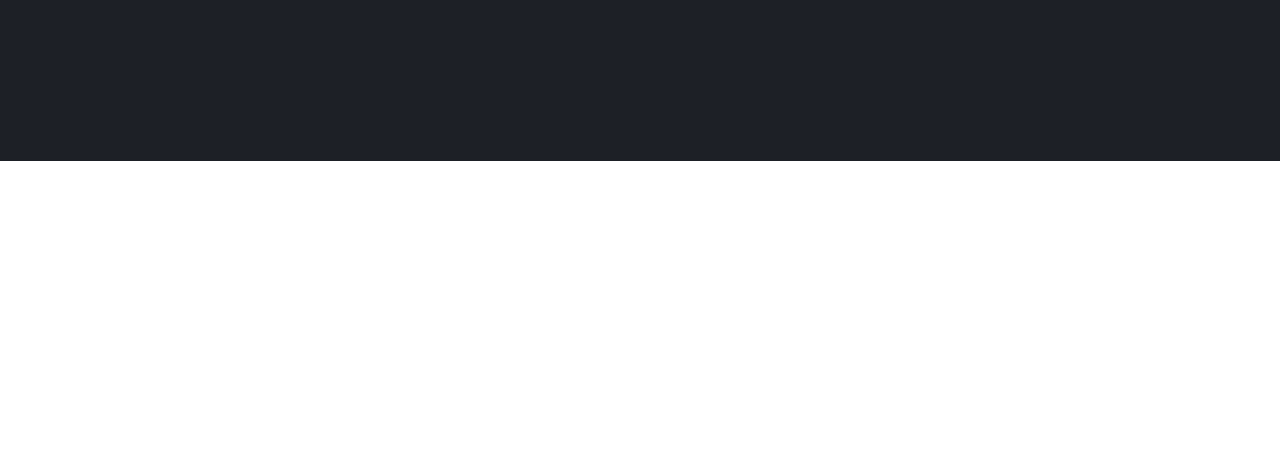
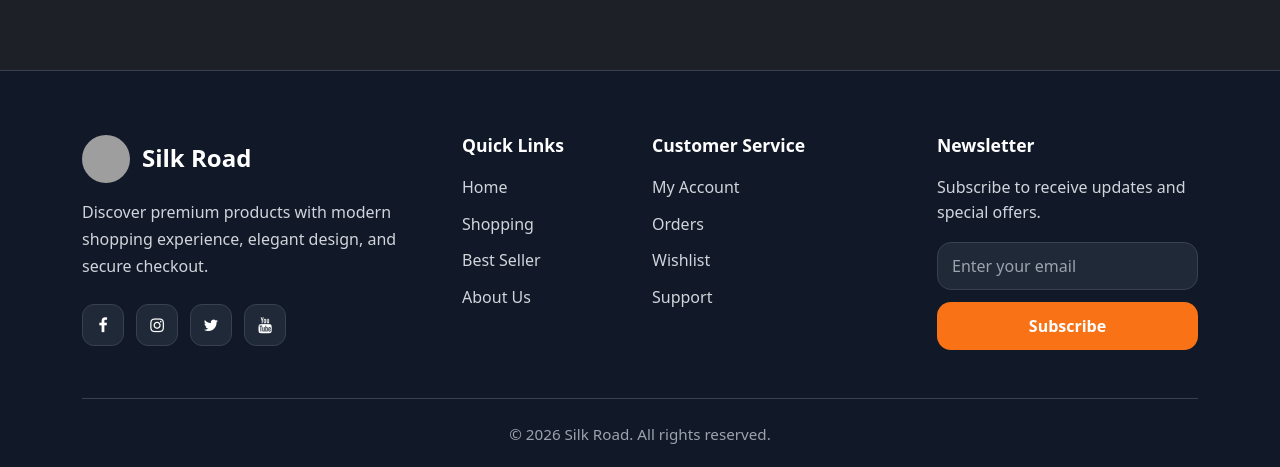
Before and after one commit to fares2718/Silk-Road-Ecom, an Angular app in the folder client/: page / in a window 1280 px wide. Shown: the part 639-1106 px from the top of the page. Before the commit the page ends 800 px from the top, so only its background shows below. Built offline with nearby package versions, Linux system fonts and the light colour scheme; no server answers; grey boxes are pictures that could not be loaded.

Commit message:
feat(footer): add footer component with branding, quick links, customer service, and newsletter subscription

```diff
--- a/client/src/app/app.component.html
+++ b/client/src/app/app.component.html
@@ -1,3 +1,5 @@
 <app-nav-bar />
 
 <app-shop/>
+
+<app-footer/>
--- a/client/src/app/app.component.ts
+++ b/client/src/app/app.component.ts
@@ -1,13 +1,14 @@
 import { Component } from '@angular/core';
 import { NavBarComponent } from './components/core/nav-bar/nav-bar.component';
 import { ShopComponent } from "./components/shop/shop.component";
+import { FooterComponent } from './components/core/footer/footer.component';
 
 @Component({
   selector: 'app-root',
   standalone: true,
   templateUrl: './app.component.html',
   styleUrl: './app.component.scss',
-  imports: [NavBarComponent, ShopComponent]
+  imports: [NavBarComponent, ShopComponent,FooterComponent]
 })
 export class AppComponent {
   title = 'client';
--- a/client/src/app/components/core/footer/footer.component.html
+++ b/client/src/app/components/core/footer/footer.component.html
@@ -1 +1,152 @@
-<p>footer works!</p>
+<footer class="footer">
+
+  <div class="container">
+
+    <div class="row g-4">
+
+      <!-- BRAND -->
+      <div class="col-lg-4">
+
+        <div class="footer-brand">
+
+          <div class="brand-logo">
+
+            <img
+              src="/assets/logo.ico"
+              alt="Silk Road Logo"
+            />
+
+            <h3>
+              Silk Road
+            </h3>
+
+          </div>
+
+          <p class="footer-description">
+            Discover premium products with modern shopping
+            experience, elegant design, and secure checkout.
+          </p>
+
+          <!-- SOCIAL -->
+          <div class="social-links">
+
+            <a href="#">
+              <i class="fa fa-facebook"></i>
+            </a>
+
+            <a href="#">
+              <i class="fa fa-instagram"></i>
+            </a>
+
+            <a href="#">
+              <i class="fa fa-twitter"></i>
+            </a>
+
+            <a href="#">
+              <i class="fa fa-youtube"></i>
+            </a>
+
+          </div>
+
+        </div>
+
+      </div>
+
+      <!-- QUICK LINKS -->
+      <div class="col-6 col-lg-2">
+
+        <h5 class="footer-title">
+          Quick Links
+        </h5>
+
+        <ul class="footer-links">
+
+          <li>
+            <a href="#">Home</a>
+          </li>
+
+          <li>
+            <a href="#">Shopping</a>
+          </li>
+
+          <li>
+            <a href="#">Best Seller</a>
+          </li>
+
+          <li>
+            <a href="#">About Us</a>
+          </li>
+
+        </ul>
+
+      </div>
+
+      <!-- CUSTOMER -->
+      <div class="col-6 col-lg-3">
+
+        <h5 class="footer-title">
+          Customer Service
+        </h5>
+
+        <ul class="footer-links">
+
+          <li>
+            <a href="#">My Account</a>
+          </li>
+
+          <li>
+            <a href="#">Orders</a>
+          </li>
+
+          <li>
+            <a href="#">Wishlist</a>
+          </li>
+
+          <li>
+            <a href="#">Support</a>
+          </li>
+
+        </ul>
+
+      </div>
+
+      <!-- NEWSLETTER -->
+      <div class="col-lg-3">
+
+        <h5 class="footer-title">
+          Newsletter
+        </h5>
+
+        <p class="newsletter-text">
+          Subscribe to receive updates and special offers.
+        </p>
+
+        <div class="newsletter-form">
+
+          <input
+            type="email"
+            placeholder="Enter your email"
+          />
+
+          <button>
+            Subscribe
+          </button>
+
+        </div>
+
+      </div>
+
+    </div>
+
+    <!-- BOTTOM -->
+    <div class="footer-bottom">
+
+      <p>
+        © 2026 Silk Road. All rights reserved.
+      </p>
+
+    </div>
+
+  </div>
+
+</footer>
--- a/client/src/app/components/core/footer/footer.component.scss
+++ b/client/src/app/components/core/footer/footer.component.scss
@@ -0,0 +1,199 @@
+$footer-bg: #111827;
+$footer-card: #1f2937;
+$footer-border: #374151;
+
+$orange: #f97316;
+$orange-dark: #ea580c;
+
+$text-primary: #ffffff;
+$text-secondary: #d1d5db;
+$text-muted: #9ca3af;
+
+.footer {
+  background: $footer-bg;
+  border-top: 1px solid $footer-border;
+  padding-top: 4rem;
+  margin-top: 5rem;
+  color: $text-primary;
+
+  .footer-brand {
+
+    .brand-logo {
+      display: flex;
+      align-items: center;
+      gap: 12px;
+      margin-bottom: 1rem;
+
+      img {
+        width: 48px;
+        height: 48px;
+        border-radius: 50%;
+      }
+
+      h3 {
+        margin: 0;
+        font-size: 1.5rem;
+        font-weight: 700;
+      }
+    }
+
+    .footer-description {
+      color: $text-secondary;
+      line-height: 1.7;
+      margin-bottom: 1.5rem;
+      max-width: 320px;
+    }
+
+    // SOCIAL
+    .social-links {
+      display: flex;
+      gap: 12px;
+
+      a {
+        width: 42px;
+        height: 42px;
+        border-radius: 12px;
+        background: $footer-card;
+        border: 1px solid $footer-border;
+
+        display: flex;
+        align-items: center;
+        justify-content: center;
+
+        color: $text-primary;
+        text-decoration: none;
+
+        transition: 0.25s ease;
+
+        &:hover {
+          background: $orange;
+          border-color: $orange;
+          transform: translateY(-3px);
+        }
+      }
+    }
+  }
+
+  // TITLES
+  .footer-title {
+    font-size: 1.1rem;
+    font-weight: 700;
+    margin-bottom: 1.2rem;
+    color: $text-primary;
+  }
+
+  // LINKS
+  .footer-links {
+    list-style: none;
+    padding: 0;
+    margin: 0;
+
+    li {
+      margin-bottom: 0.8rem;
+
+      a {
+        color: $text-secondary;
+        text-decoration: none;
+        transition: 0.25s ease;
+
+        &:hover {
+          color: $orange;
+          padding-left: 4px;
+        }
+      }
+    }
+  }
+
+  // NEWSLETTER
+  .newsletter-text {
+    color: $text-secondary;
+    line-height: 1.6;
+    margin-bottom: 1rem;
+  }
+
+  .newsletter-form {
+    display: flex;
+    flex-direction: column;
+    gap: 12px;
+
+    input {
+      background: $footer-card;
+      border: 1px solid $footer-border;
+      border-radius: 14px;
+      height: 48px;
+      padding: 0 14px;
+      color: $text-primary;
+      outline: none;
+
+      &::placeholder {
+        color: $text-muted;
+      }
+
+      &:focus {
+        border-color: $orange;
+      }
+    }
+
+    button {
+      height: 48px;
+      border: none;
+      border-radius: 14px;
+      background: $orange;
+      color: white;
+      font-weight: 600;
+      transition: 0.25s ease;
+
+      &:hover {
+        background: $orange-dark;
+      }
+    }
+  }
+
+  // BOTTOM
+  .footer-bottom {
+    border-top: 1px solid $footer-border;
+    margin-top: 3rem;
+    padding: 1.5rem 0;
+    text-align: center;
+
+    p {
+      margin: 0;
+      color: $text-muted;
+      font-size: 0.95rem;
+    }
+  }
+}
+
+// =========================
+// MOBILE
+// =========================
+
+@media (max-width: 768px) {
+
+  .footer {
+    padding-top: 3rem;
+
+    .footer-brand {
+
+      .footer-description {
+        max-width: 100%;
+      }
+    }
+
+    .footer-title {
+      margin-top: 1rem;
+    }
+
+    .newsletter-form {
+
+      input,
+      button {
+        width: 100%;
+      }
+    }
+
+    .footer-bottom {
+      margin-top: 2rem;
+    }
+  }
+}
```
